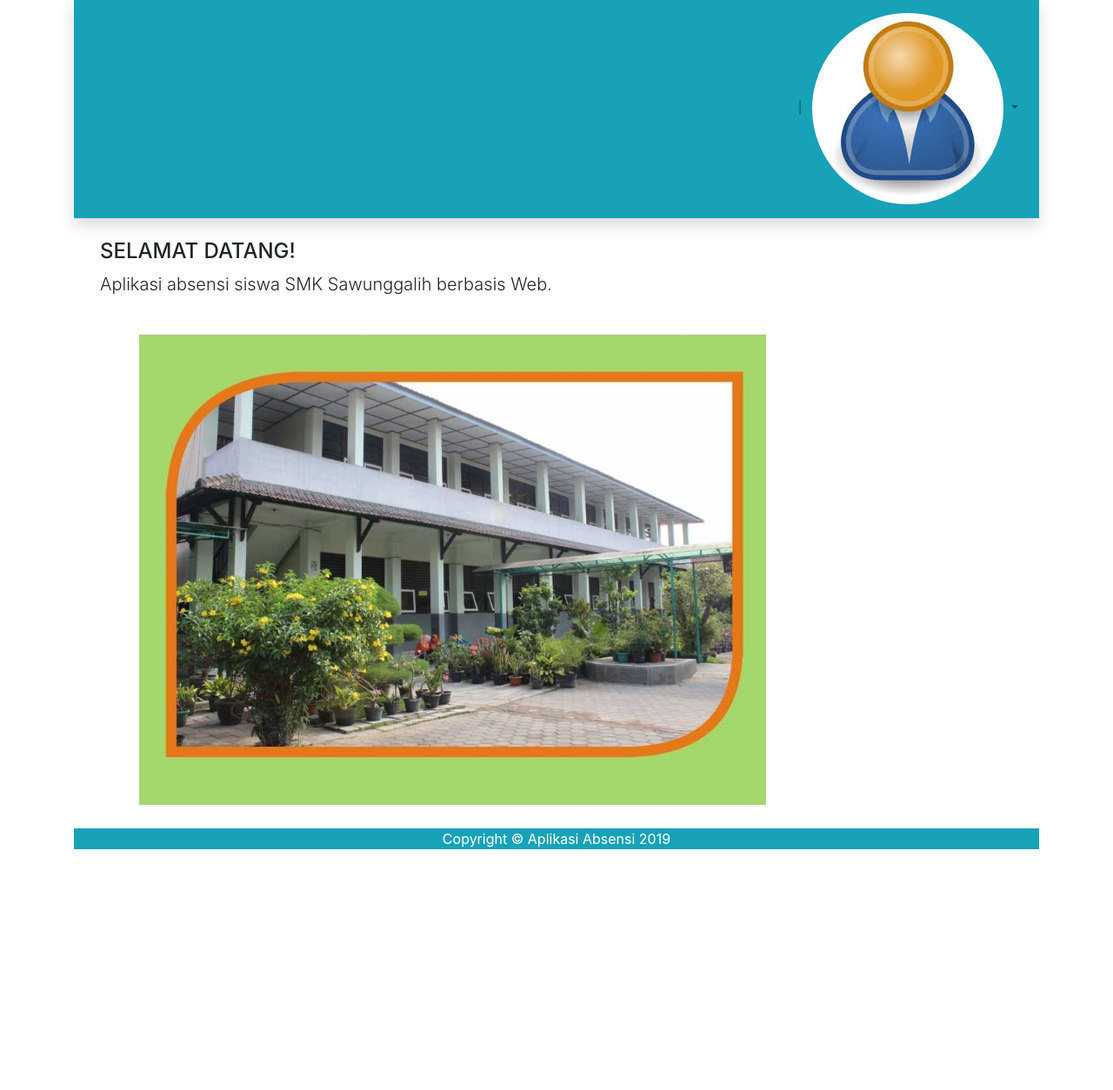
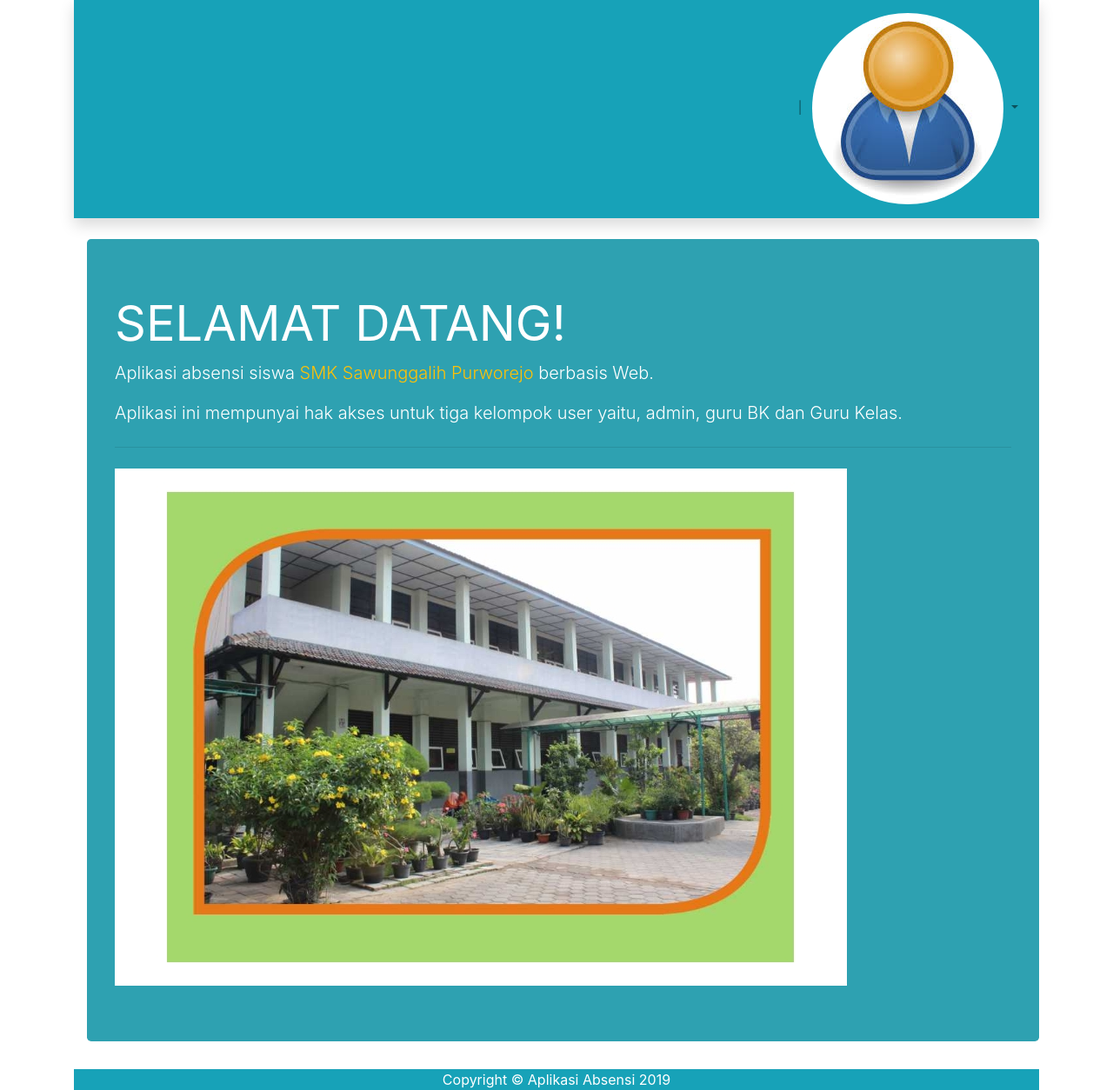
Before and after one commit to mazeundercover/absensi_ci, a CodeIgniter app: page /absensi_ci/absensi in a window 1280 px wide. Shown: the part 397-1651 px from the top of the page at 87% size. Before the commit the page ends 1374 px from the top, so only its background shows below. Run offline with CodeIgniter, Linux system fonts and the light colour scheme; the visitor is signed in with stand-in values (Sample User, id 1); some libraries are stand-ins or nearby versions.

Commit message:
Link & Not Found

```diff
--- a/application/config/routes.php
+++ b/application/config/routes.php
@@ -50,5 +50,5 @@ defined('BASEPATH') OR exit('No direct script access allowed');
 |		my-controller/my-method	-> my_controller/my_method
 */
 $route['default_controller'] = 'absensi';
-$route['404_override'] = '';
+$route['404_override'] = 'notfound';
 $route['translate_uri_dashes'] = FALSE;
--- a/application/controllers/Absensi.php
+++ b/application/controllers/Absensi.php
@@ -79,4 +79,5 @@ class Absensi extends CI_Controller {
 			}
           }
 	}
+
 }
--- a/application/controllers/Notfound.php
+++ b/application/controllers/Notfound.php
@@ -4,7 +4,9 @@ defined('BASEPATH') OR exit('No direct script access allowed');
 class Notfound extends CI_Controller {
 
 	public function index() {
-          // $this->load->view('welcome_message');
-          echo "Not Found";
+          $this->data['header']['title'] = "PAGE NOT FOUND";
+		$this->load->view('templates/headcontent',$this->data);
+		$this->load->view('templates/pagenotfound');
+		$this->load->view('templates/footcontent');
 	}
 }
--- a/application/views/home/home.php
+++ b/application/views/home/home.php
@@ -1,12 +1,9 @@
-<div class="d-sm-flex mb-0">
-  <p class="mb-0"><?php //Flasher::flash(); ?></p>
+<div class="jumbotron" style="background-color: #2EA1B1;">
+  <h1 class="display-4 text-white"><strong>SELAMAT DATANG!</strong></h1>
+  <p class="lead text-white">Aplikasi absensi siswa <span class="text-warning">SMK Sawunggalih Purworejo</span> berbasis Web.</p>
+  <p class="lead text-white">
+    Aplikasi ini mempunyai hak akses untuk tiga kelompok user yaitu, admin, guru BK dan Guru Kelas.
+  </p>
+  <hr class="my-4">
+  <img src="<?=base_url('/images/4.jpg');?>" class="img-fluid" alt="Sekolah">
 </div>
-
-
-
-<div class="container">
-  <h4>SELAMAT DATANG!</h4>
-  <p class="lead">Aplikasi absensi siswa SMK Sawunggalih berbasis Web.</p>
-</div>
-
-<img src="<?=base_url('/images/4.jpg');?>" class="img-fluid" alt="Sekolah">
--- a/application/views/templates/footcontent.php
+++ b/application/views/templates/footcontent.php
@@ -21,8 +21,5 @@
 
 <?php
   $this->load->view('modals/logout');
-?>
-
-<?php
   $this->load->view('templates/footer');
 ?>
--- a/application/views/templates/headcontent.php
+++ b/application/views/templates/headcontent.php
@@ -20,15 +20,14 @@
       <hr class="sidebar-divider my-0">
 
       <?php
-        $urlpage = 'home';
-        if (isset($_GET['url'])) {
-          $url = rtrim($_GET['url'],'/');
-          $url = filter_var($url, FILTER_SANITIZE_URL);
-          $url = explode('/',$url);
-          $urlpage = $url[0];
-          $ulrctrl = !isset($url[1]) ? 'index' : $url[1];
-          // return $url;
+
+        $urisegment = $this->uri->segment(0);
+        if ($urisegment=='') {
+          $urlpage = 'home';
+        } else {
+          $urlpage = $urisegment;
         }
+        echo $urisegment;
       ?>
 
       <!-- Nav Item - Dashboard -->
@@ -39,7 +38,7 @@
       </li>
 
       <?php
-      if(isset($_SESSION['auth']) && ($_SESSION['auth']['LEVEL_USER'] == 'ADMIN' || $_SESSION['auth']['LEVEL_USER'] == 'BK')) {
+      if(($_SESSION['level'] == 'ADMIN' || $_SESSION['level'] == 'BK')) {
       ?>
       <!-- Divider -->
       <hr class="sidebar-divider">
@@ -51,13 +50,13 @@
 
       <!-- Nav Item - Absensi -->
       <li class="nav-item <?=$urlpage=='absensi' ? 'active' : '';?>">
-        <a class="nav-link" href="<?=base_url('/absensi');?>">
+        <a class="nav-link" href="<?=base_url('/absensi/data_kelas');?>">
           <i class="fas fa-fw fa-bell"></i>
           <span>Absensi</span></a>
       </li>
 
       <?php
-      if(isset($_SESSION['auth']) && $_SESSION['auth']['LEVEL_USER'] == 'ADMIN') {
+      if($_SESSION['level'] == 'ADMIN') {
       ?>
       <!-- Nav Item - Siswa -->
       <li class="nav-item <?=$urlpage=='siswa' ? 'active' : '';?>">
@@ -186,14 +185,6 @@
                   <i class="fas fa-user fa-sm fa-fw mr-2 text-gray-400"></i>
                   Profile
                 </a>
-                <!-- <a class="dropdown-item" href="#">
-                  <i class="fas fa-cogs fa-sm fa-fw mr-2 text-gray-400"></i>
-                  Settings
-                </a>
-                <a class="dropdown-item" href="#">
-                  <i class="fas fa-list fa-sm fa-fw mr-2 text-gray-400"></i>
-                  Activity Log
-                </a> -->
                 <div class="dropdown-divider"></div>
                 <a class="dropdown-item" href="#" data-toggle="modal" data-target="#logoutModal">
                   <i class="fas fa-sign-out-alt fa-sm fa-fw mr-2 text-gray-400"></i>
@@ -207,4 +198,4 @@
         <!-- End of Topbar -->
 
         <!-- Begin Page Content -->
-        <div class="container-fluid">
+        <div class="container-fluid pr-0">
--- a/application/views/templates/notfoundpage.php
+++ b/application/views/templates/pagenotfound.php
@@ -3,6 +3,6 @@
 	    <div class="error mx-auto" data-text="404">404</div>
 	    <p class="lead text-info-800 mb-5">Page Not Found</p>
 	    <p class="text-gray-500 mb-0">Maaf, halaman yang diminta tidak ditemukan!</p>
-	    <a href="<?=BASE_URL;?>">Kembali ke Dashboard</a>
+	    <a href="<?=base_url();?>">Kembali ke Dashboard</a>
   	</div>
 </div>
```
